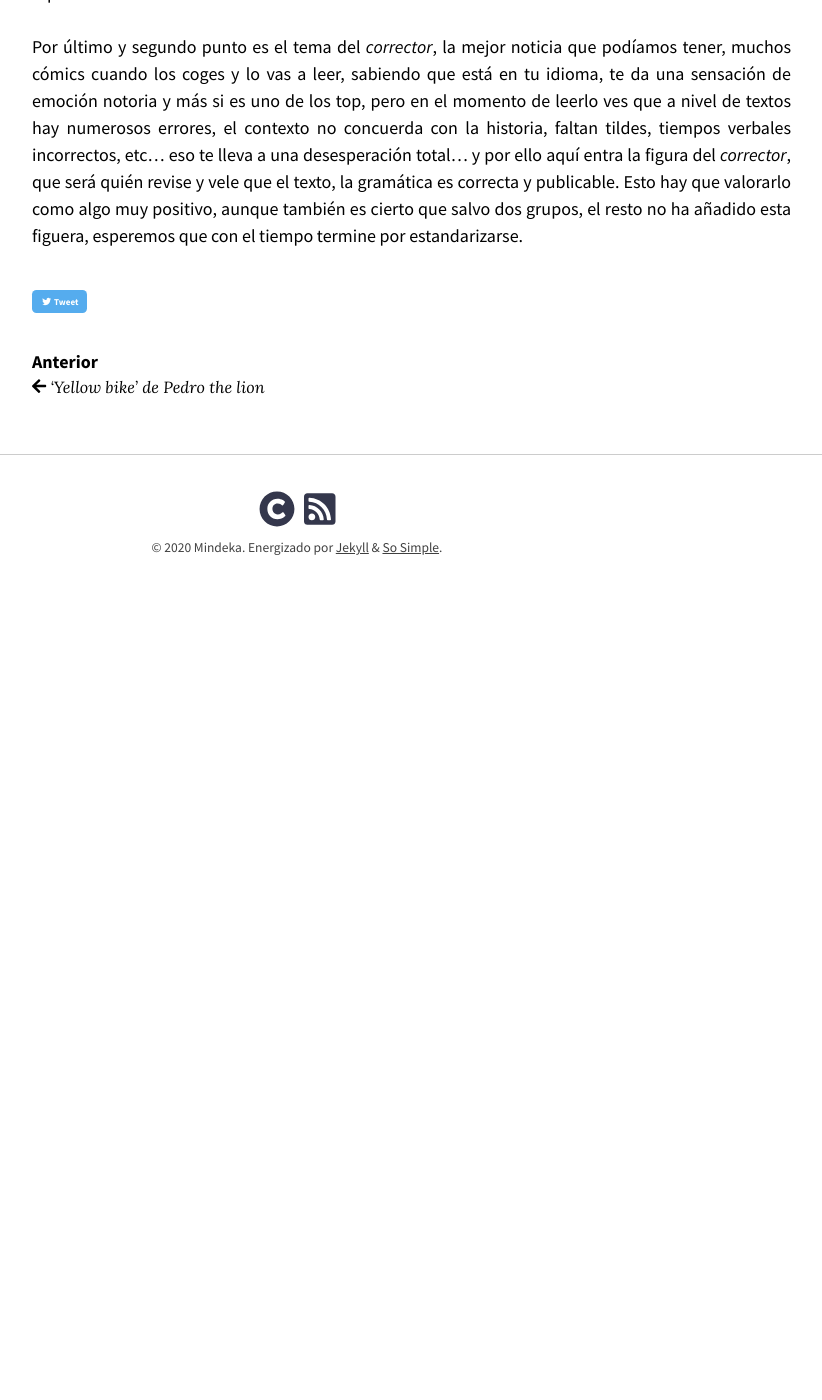
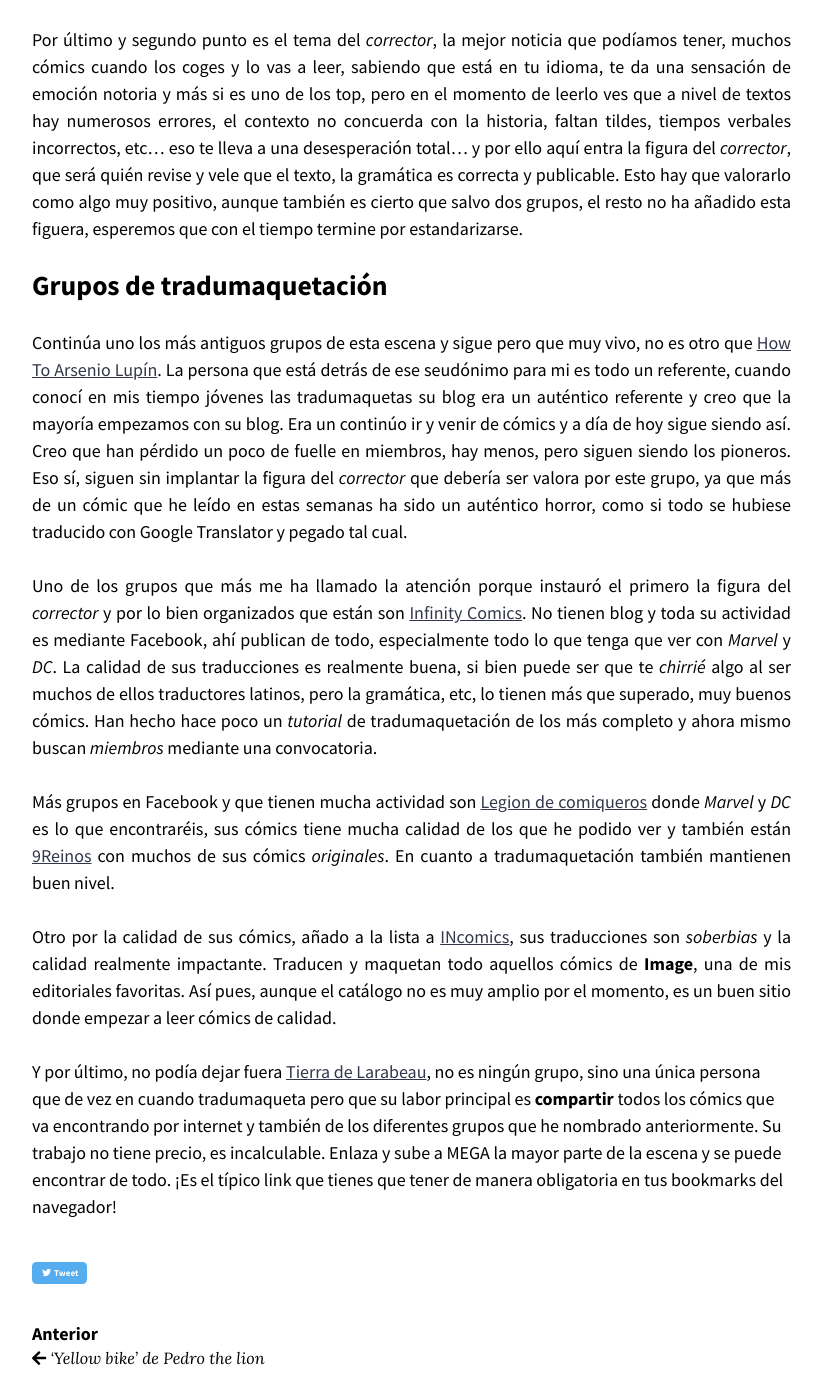
Before and after one commit to gide0n/old-mindeka, a Jekyll site: the page built from _posts/2020-04-21-estado-de-la-tradumaquetacion.md, in a window 1280 px wide and 1400 px high, scrolled down 2253 px. Shown: the whole window, without its empty margins (343-1165 px from the left). Built offline with Jekyll 4.4.1, drawn with Linux system fonts in a browser that asks for light colours; nearby versions of some CDN libraries; before the commit the page ends 2883 px from its top, so only the background shows below that.

Commit message:
Update 2020-04-21-estado-de-la-tradumaquetacion.md

```diff
--- a/_posts/2020-04-21-estado-de-la-tradumaquetacion.md
+++ b/_posts/2020-04-21-estado-de-la-tradumaquetacion.md
@@ -11,59 +11,62 @@ tags:
 ---
 
 El siguiente texto reune mi opinón del estado actual en el que se encuentra el mundillo de la **tradumaquetación**. Junto a ello indicaré que grupos son o siguen siendo los más importantes y comentaré junto a sus trabajos, en que situación se encuentra y que vamos a poder conseguir si somos lectores habituales de cómics o incluso si somos nuevos y queremos saber más.
-
 {: .text-justify}
 
 <!--more-->
 
 Antes de nada, para los que no sepáis que de que se trata, la **tradumaquetación** es el ***arte*** de *traducir* y *maquetar* cómics de un determinado idioma, en su mayoría inglés, al castellano para luego maquetarlo vía *Photoshop* o cualquier otro programa de diseño y compartirlo libremente a través de páginas para compartir ficheros, como son las más utilizadas [Mega](https://mega.nz) o [MediaFire](https://www.mediafire.com).
-
 {: .text-justify}
 
 Todo este proceso de *tradumaquetación* prácticamente, salvo casos concretos, se realiza de una manera totalmente **free**, quiénes lo hacen no reciben ni ganan nada, lo traducen y maquetan por el simple hecho de *compartir* y disfrutar de la lectura. Esto hace que tenga parte buena y su parte mala que luego explicaré brevemente más adelante.
-
 {: .text-justify}
 
 ¿Por qué este artículo? porque tras mi vuelta hace unas cuantas semanas a la tradumaquetación, por el confinamiento de por medio, quería dar mi punto de vista de la situación que se vive en esta parte oculta de los cómics porque no todo sigue siendo tan bonito, aunque hay *esperanzas* de que pueda serlo.
-
 {: .text-justify}
 
-# Estado actual
+## Estado actual
 
 Mi vuelta fue al principio de los más frustrante, principalmente porque muchos antiguos grupos habían desaparecido o bien tenían una *actividad* prácticamente nula, lo que me llevó a *buscar* de nuevo.
-
 {: .text-justify}
 
 La búsqueda al revés que fue hace años fue mucho más fácil, conseguir encontrar blogs o páginas al respecto es pan comido, de hecho encontré uno de los grupos más antiguos que recuerdo y que luego hablaré de él.
-
 {: .text-justify}
 
 Pero volviendo al estado actual, tengo que decir que hay un número importante de grupos en escena, incluso ya no solo de *español latino*, también hay miembros y grupo *españoles*. Esto aporta sin duda, más calidad en las traducciones y hay cierta unificación a la hora de traducir.
-
 {: .text-justify}
 
 Pero desglosemos en puntos que nos encontramos hoy:
 
 - **Amplia Comunidad**, la cantidad de grupos existentes es bastante amplia, lo que hace que casi cada uno de ellos esté trabajando en tradumaquetas casi a diario y publiquen uno, dos y hasta tres cómics diarios. Desde que recuerdo, no existía tanta demanda como hasta ahora.
-
   {: .text-justify}
 
 - **Blogs No, Facebook Sí**, lo más curioso es que el movimieno se publica en blogs, pero ya en minoría, ya que aunque siguen estando en *Blogger* la plataforma de Google, la mayor parte de grupos se encuentran en páginas dentro de *Facebook*. Sinceramente no sé la razón de este cambio, posiblemente la facilidad de publicar y la cantidad de gente que puede acceder a ello, pero es notorio este cambio.
-
   {: .text-justify}
 
 - **Sin maquetadores**, este punto no ha cambiado, siguen siendo muy solicitados las personas que conocen bien lo que es el *maquetado* de los cómics mediante photoshop u otras herramientas. Hay que decir que es el trabajo más duro, pero en mi opinión más gratificante. Lo que he visto gratamente es como muchos grupos se han currado maravillosos documentos de como *maquetar*, por lo que ahora mismo si alguien estuviera interesado podría aprender muy fácilmente. Esto ya dejó de ser *tabú* como antiguamente.
-
   {: .text-justify}
 
 - **La figura del corrector**, otra novedad que no existía antes y que es <u>de las mejores sorpresas a mi vuelta</u>. Esta figura pasa a ser la **tercera persona** en la realización de una tradumaqueta, si bien <u>las dos figuras principales</u> son el *traductor* y el *maquetador*, algunos grupos han añadido al *corrector* que será el encargado de revisar los textos traducidos en cuanto a contexto y sobre todo gramática.
-
   {: .text-justify}
 
 Analizando estos puntos, me quedo con que podemos ver que la escena ahora mismo se encuentra muy viva, la amplitud de grupos así lo demuestra y también una cierta **alianza** entre ellos, que garantiza algo muy bueno y es que dentro de lo que se pueda uno o varios grupos no trabajarán sobre un mismo cómic, evitando las típicas duplicidades. Así el trabajo será más repartido y avanzará más rápido.
-
 {: .text-justify}
 
 Por último y segundo punto es el tema del *corrector*, la mejor noticia que podíamos tener, muchos cómics cuando los coges y lo vas a leer, sabiendo que está en tu idioma, te da una sensación de emoción notoria y más si es uno de los top, pero en el momento de leerlo ves que a nivel de textos hay numerosos errores, el contexto no concuerda con la historia, faltan tildes, tiempos verbales incorrectos, etc... eso te lleva a una desesperación total... y por ello aquí entra la figura del *corrector*, que será quién revise y vele que el texto, la gramática es correcta y publicable. Esto hay que valorarlo como algo muy positivo, aunque también es cierto que salvo dos grupos, el resto no ha añadido esta figuera, esperemos que con el tiempo termine por estandarizarse.
+{: .text-justify}
 
+## Grupos de tradumaquetación
+
+Continúa uno los más antiguos grupos de esta escena y sigue pero que muy vivo, no es otro que [How To Arsenio Lupín](https://howtoarsenio.blogspot.com). La persona que está detrás de ese seudónimo para mi es todo un referente, cuando conocí en mis tiempo jóvenes las tradumaquetas su blog era un auténtico referente y creo que la mayoría empezamos con su blog. Era un continúo ir y venir de cómics y a día de hoy sigue siendo así. Creo que han pérdido un poco de fuelle en miembros, hay menos, pero siguen siendo los pioneros. Eso sí, siguen sin implantar la figura del *corrector* que debería ser valora por este grupo, ya que más de un cómic que he leído en estas semanas ha sido un auténtico horror, como si todo se hubiese traducido con Google Translator y pegado tal cual.
 {: .text-justify}
+
+Uno de los grupos que más me ha llamado la atención porque instauró el primero la figura del *corrector* y por lo bien organizados que están son [Infinity Comics](https://www.facebook.com/Infinity.Comics.Corps/). No tienen blog y toda su actividad es mediante Facebook, ahí publican de todo, especialmente todo lo que tenga que ver con *Marvel* y *DC*. La calidad de sus traducciones es realmente buena, si bien puede ser que te *chirrié* algo al ser muchos de ellos traductores latinos, pero la gramática, etc, lo tienen más que superado, muy buenos cómics. Han hecho hace poco un *tutorial* de tradumaquetación de los más completo y ahora mismo buscan *miembros* mediante una convocatoria.
+{: .text-justify}
+
+Más grupos en Facebook y que tienen mucha actividad son [Legion de comiqueros](https://www.facebook.com/legiondecomiqueros/?ref=py_c) donde *Marvel* y *DC* es lo que encontraréis, sus cómics tiene mucha calidad de los que he podido ver y también están [9Reinos](https://www.facebook.com/9ReinosComics/?ref=page_internal) con muchos de sus cómics *originales*. En cuanto a tradumaquetación también mantienen buen nivel.
+{: .text-justify}
+
+Otro por la calidad de sus cómics, añado a la lista a [INcomics](https://incomicsblog.wordpress.com), sus traducciones son *soberbias* y la calidad realmente impactante. Traducen y maquetan todo aquellos cómics de **Image**, una de mis editoriales favoritas. Así pues, aunque el catálogo no es muy amplio por el momento, es un buen sitio donde empezar a leer cómics de calidad.
+{: .text-justify}
+
+Y por último, no podía dejar fuera [Tierra de Larabeau](https://larabeau169.blogspot.com), no es ningún grupo, sino una única persona que de vez en cuando tradumaqueta pero que su labor principal es **compartir** todos los cómics que va encontrando por internet y también de los diferentes grupos que he nombrado anteriormente. Su trabajo no tiene precio, es incalculable. Enlaza  y sube a MEGA la mayor parte de la escena y se puede encontrar de todo. ¡Es el típico link que tienes que tener de manera obligatoria en tus bookmarks del navegador!
```
